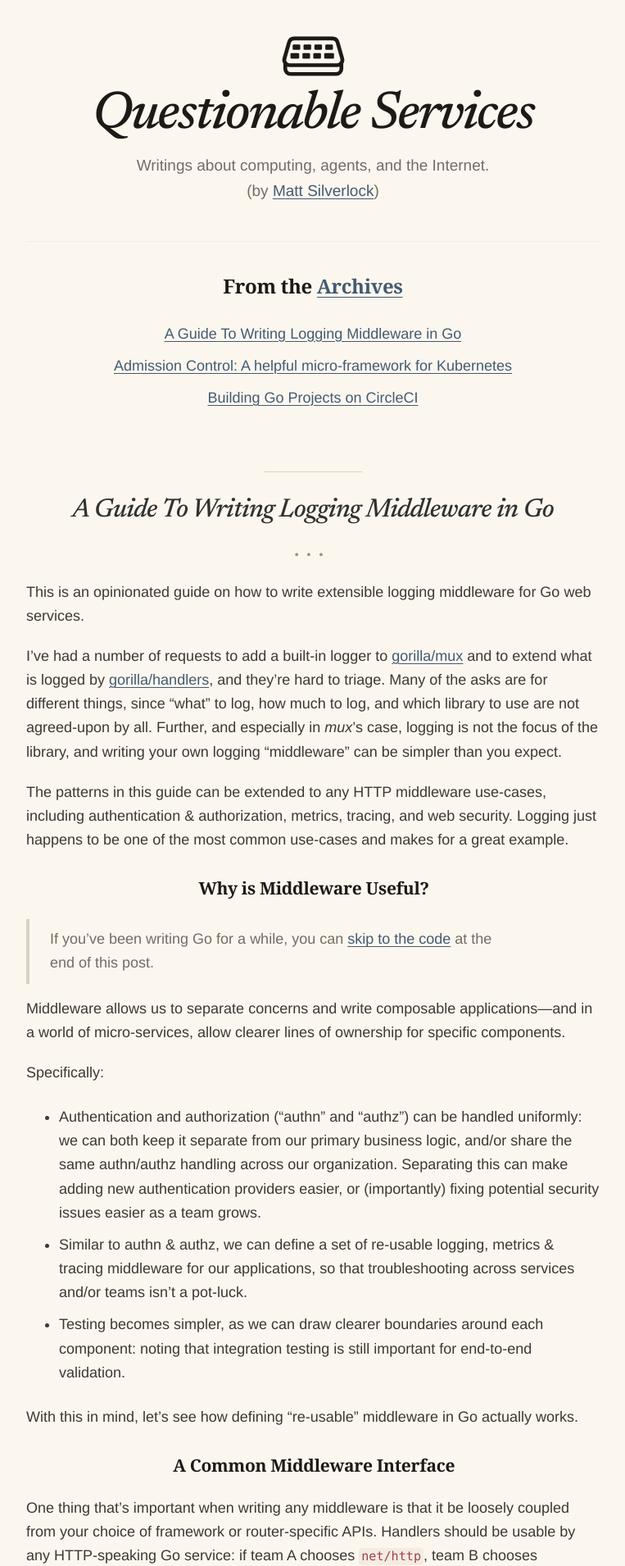
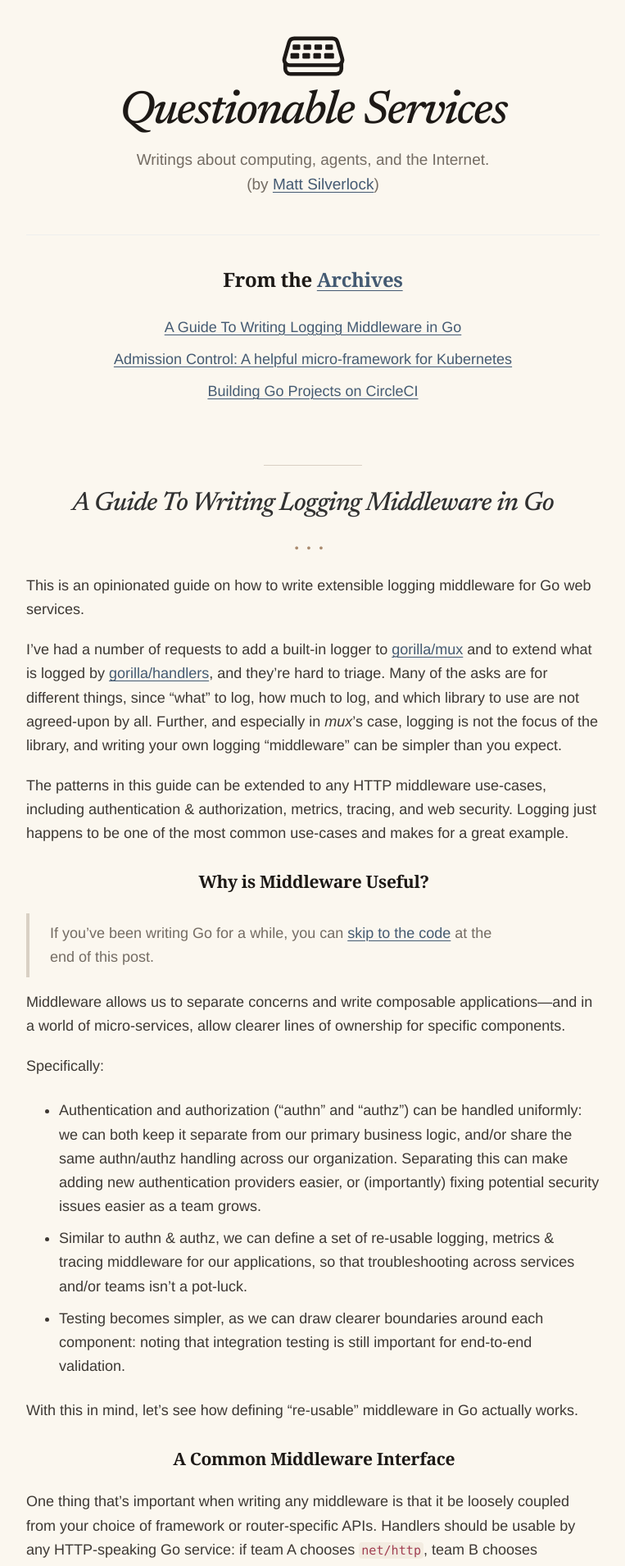
Before and after one commit to elithrar/elithrar.github.io, a Jekyll site: the page built from index.html, in a window 1280 px wide. Shown: the top 1910 px of the page at 82% size, without its empty margins (258-1021 px from the left). Built offline with Jekyll 4.4.1, drawn with Linux system fonts in a browser that asks for light colours; the list of posts is cut into pages by our own code.

Commit message:
Refine masthead scale

```diff
--- a/public/css/app.css
+++ b/public/css/app.css
@@ -166,7 +166,7 @@ h3 {
 .header-title {
   margin: 0 0 0.75rem;
   padding: 0;
-  font-size: clamp(2.4rem, 7vw, 3.25rem);
+  font-size: clamp(2.1rem, 6.1vw, 2.85rem);
   color: var(--ink-strong);
   font-family: "Newsreader", "Iowan Old Style", "Palatino Linotype", Georgia,
     "Times New Roman", serif;
```
